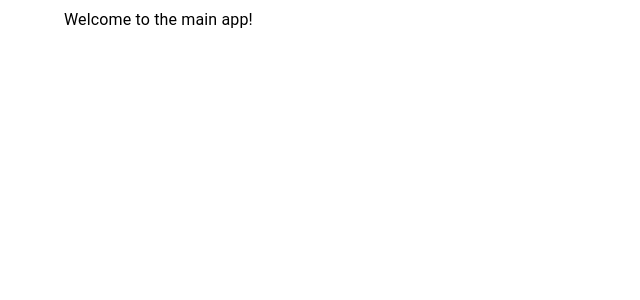
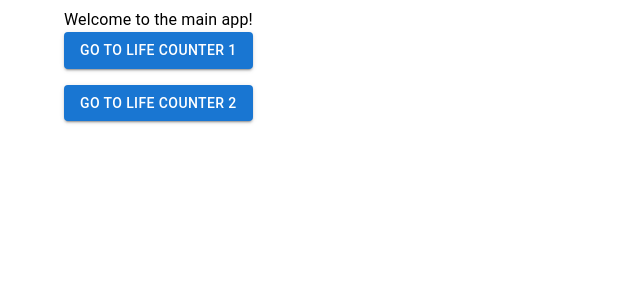
Before and after one commit to tzihiang/obs-counter-ui, a React (Create React App) app: page / in a window 1280 px wide. Shown: the top 300 px of the page, without its empty margins (0-640 px from the left). Built offline with nearby package versions, Linux system fonts and the light colour scheme.

Commit message:
Added Link Routing

```diff
--- a/src/routes/Root.tsx
+++ b/src/routes/Root.tsx
@@ -1,9 +1,14 @@
-import { Container, Typography } from "@mui/material"
+import { Button, Container, Stack, Typography } from "@mui/material"
+import { Link } from "react-router-dom";
 
 const Root = (): JSX.Element => {
   return (
     <Container>
       <Typography>Welcome to the main app!</Typography>
+      <Stack rowGap={2}>
+        <Link to="/lifeCounter/1"><Button variant="contained">Go to Life Counter 1</Button></Link>
+        <Link to="/lifeCounter/2"><Button variant="contained">Go to Life Counter 2</Button></Link>
+      </Stack>
     </Container>
   )
 }
```
